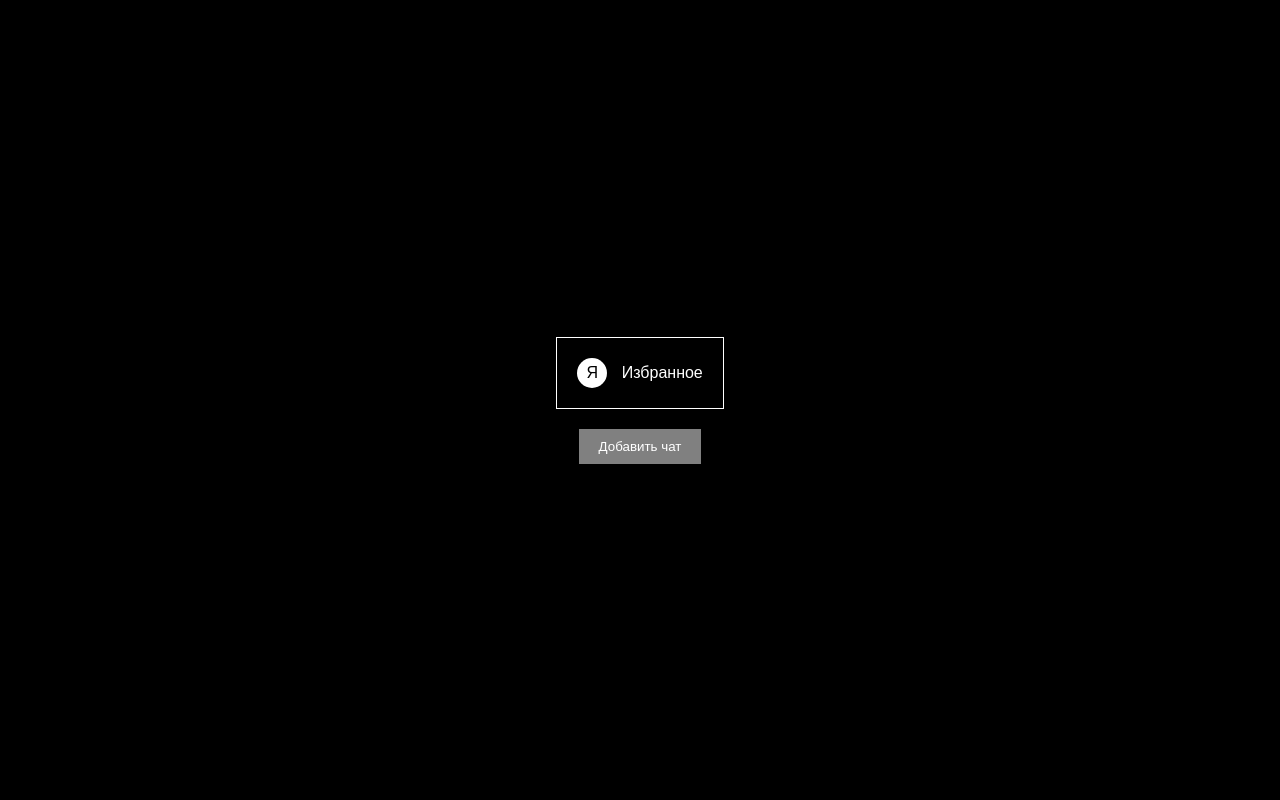
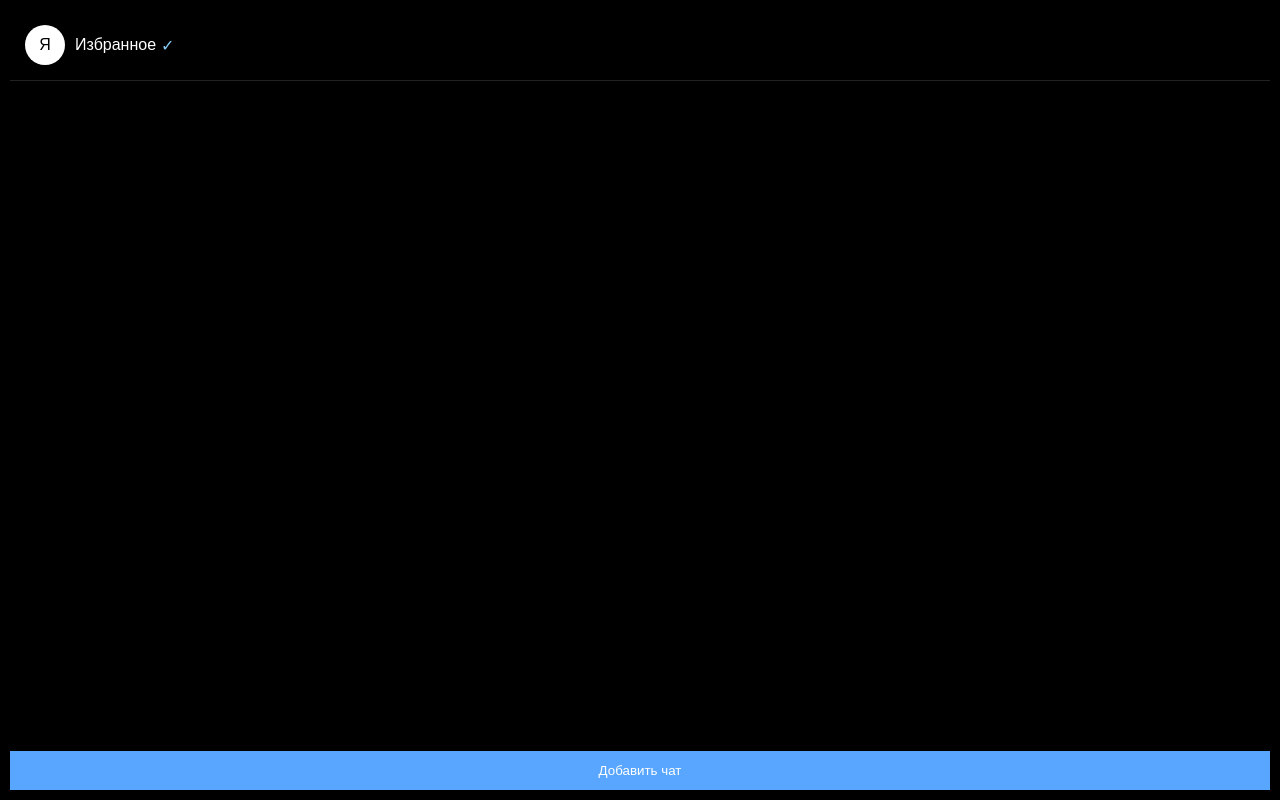
Before and after one commit to Ivanka58/quill.com, a plain HTML site: page index.html in a window 1280 px wide. Drawn offline with Linux system fonts and the light colour scheme.

Commit message:
Update index.html

```diff
--- a/index.html
+++ b/index.html
@@ -2,6 +2,7 @@
 <html>
 <head>
     <title>Quill</title>
+    <meta name="viewport" content="width=device-width, initial-scale=1.0">
     <style>
         body {
             margin: 0;
@@ -10,27 +11,32 @@
             font-family: sans-serif;
             display: flex;
             flex-direction: column;
-            align-items: center;
-            justify-content: center;
             height: 100vh;
+            overflow: hidden; /* Предотвращаем прокрутку */
+        }
+
+        .container {
+            flex-grow: 1;
+            display: flex;
+            flex-direction: column;
+            padding: 10px;
+        }
+
+        .chat-list {
+            flex-grow: 1;
+            overflow-y: auto;
         }
 
         .chat-item {
-            padding: 20px;
-            border: 1px solid white;
-            margin-bottom: 20px;
-        }
-
-        .add-chat-button {
-            padding: 10px 20px;
-            background-color: gray;
-            color: white;
-            border: none;
+            padding: 15px;
+            border-bottom: 1px solid #222;
+            display: flex;
+            align-items: center;
         }
 
         .avatar {
-            width: 30px;
-            height: 30px;
+            width: 40px;
+            height: 40px;
             border-radius: 50%;
             background-color: white;
             color: black;
@@ -39,15 +45,34 @@
             justify-content: center;
             margin-right: 10px;
         }
+
+        .verified {
+            color: lightskyblue;
+            margin-left: 5px;
+        }
+
+        .add-chat-button {
+            padding: 12px;
+            background-color: #58a6ff;
+            color: white;
+            border: none;
+            text-align: center;
+            cursor: pointer;
+            margin-top: auto; /* Прижимаем к низу */
+        }
     </style>
 </head>
 <body>
 
-    <div class="chat-item">
-        <div class="avatar">Я</div> Избранное
+    <div class="container">
+        <div class="chat-list">
+            <div class="chat-item">
+                <div class="avatar">Я</div> Избранное <span class="verified">✓</span>
+            </div>
+        </div>
+
+        <button class="add-chat-button">Добавить чат</button>
     </div>
-
-    <button class="add-chat-button">Добавить чат</button>
 
 </body>
 </html>
```
